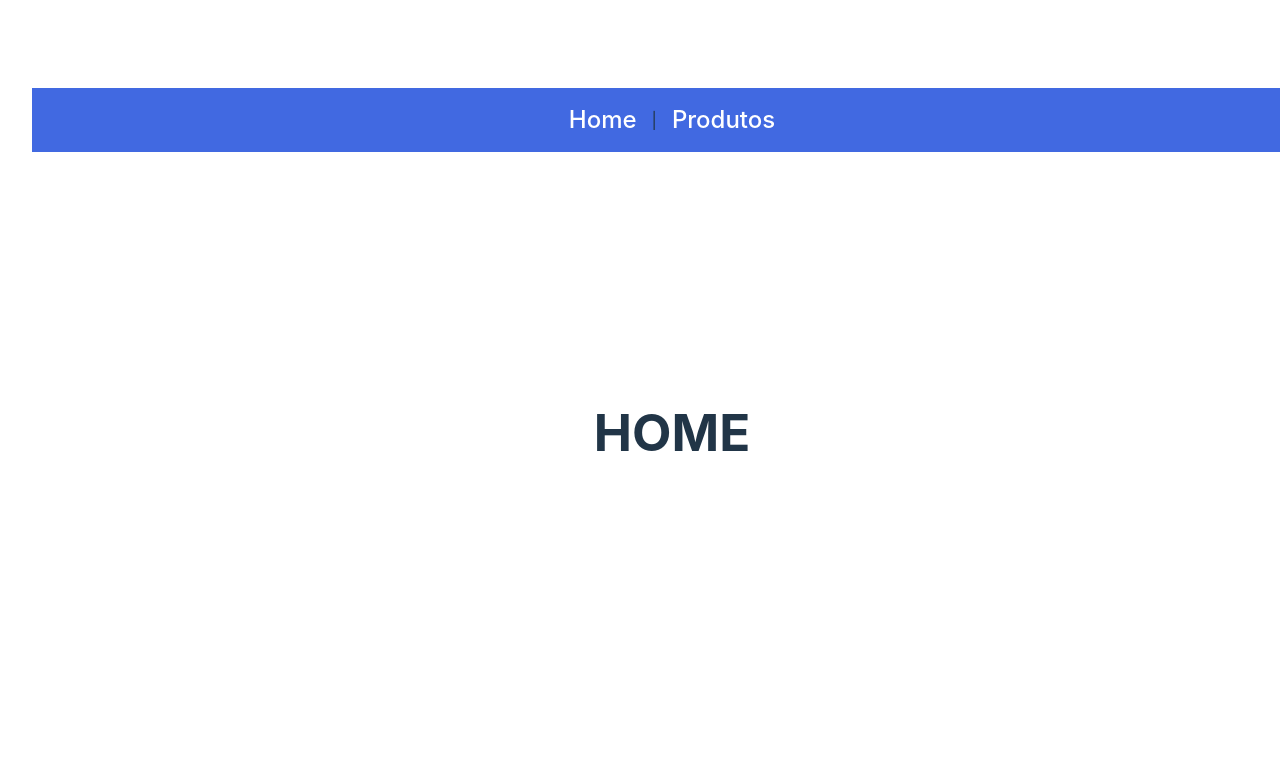
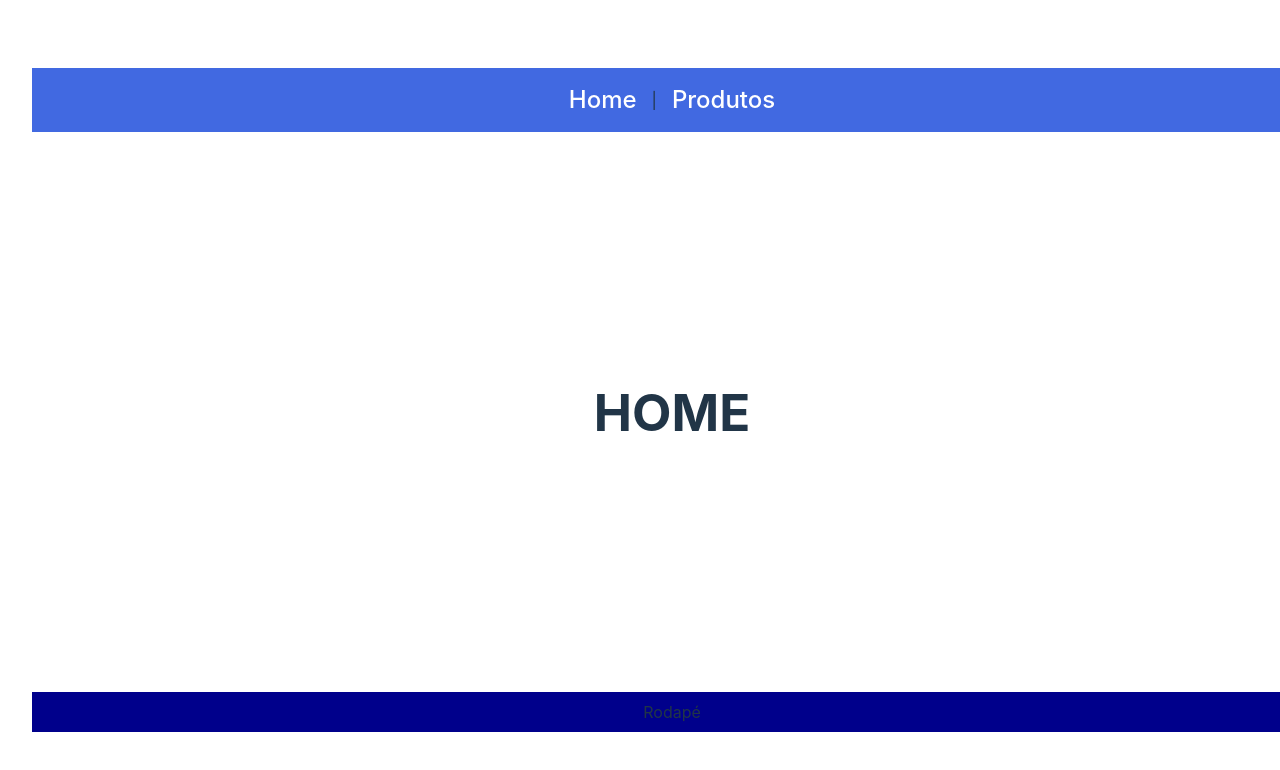
Before and after one commit to adrian-siv/exercicio-react-vite-rwd, a React (Vite) app: page / in a window 1280 px wide. Shown: the top 770 px of the page. Built offline with nearby package versions, Linux system fonts and the light colour scheme.

Commit message:
Renderizado rodapé em App.jsx

```diff
--- a/src/App.jsx
+++ b/src/App.jsx
@@ -2,12 +2,14 @@ import { Outlet } from "react-router-dom";
 import "./App.css";
 import Menu from "./components/Menu";
 Outlet;
+import Rodape from "./components/Rodape";
 
 function App() {
 	return (
 		<>
 			<Menu />
 			<Outlet />
+			<Rodape />
 		</>
 	);
 }
```
